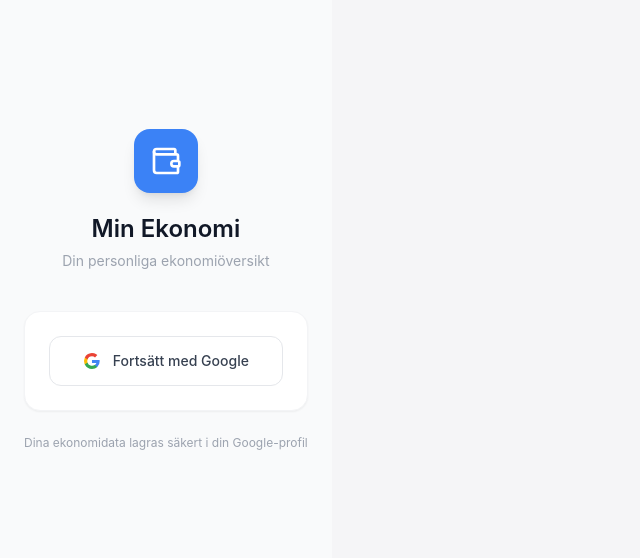
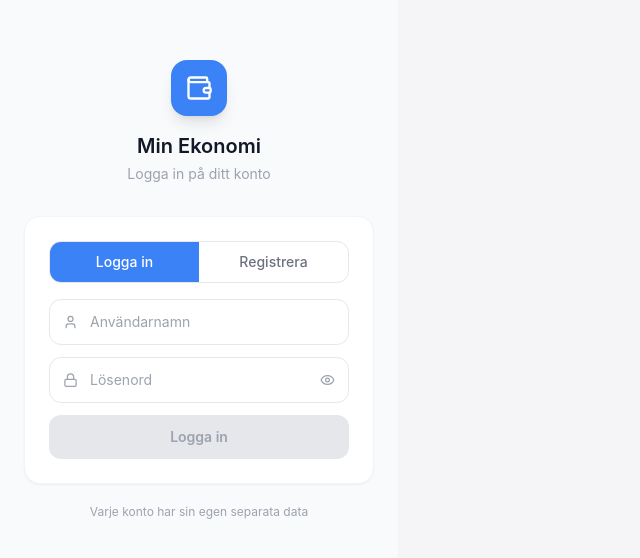
Before and after one commit to frjtyzn8m5-coder/min-ekonomi, a React (Vite) app: page / in a window 1280 px wide. Shown: the part 110-668 px from the top of the page, without its empty margins (0-640 px from the left). Built offline with nearby package versions, Linux system fonts and the light colour scheme; no server answers; a web font is replaced by a local one.

Commit message:
feat: username/password auth, replace Google sign-in

```diff
--- a/src/components/layout/Sidebar.tsx
+++ b/src/components/layout/Sidebar.tsx
@@ -78,7 +78,7 @@ export default function Sidebar({ isOpen, onClose }: SidebarProps) {
       {/* Footer */}
       <div className="px-4 py-4 border-t border-gray-100 space-y-1">
         {user && (
-          <p className="text-[11px] text-gray-400 px-3 truncate">{user.email}</p>
+          <p className="text-[11px] text-gray-400 px-3 truncate">{user.email?.replace('@min-ekonomi.app', '')}</p>
         )}
         <button
           onClick={logout}
--- a/src/lib/firebase.ts
+++ b/src/lib/firebase.ts
@@ -1,6 +1,6 @@
 import { initializeApp } from 'firebase/app';
 import { getFirestore } from 'firebase/firestore';
-import { getAuth, GoogleAuthProvider } from 'firebase/auth';
+import { getAuth } from 'firebase/auth';
 
 const firebaseConfig = {
   apiKey:     import.meta.env.VITE_FIREBASE_API_KEY,
@@ -9,7 +9,6 @@ const firebaseConfig = {
   appId:      import.meta.env.VITE_FIREBASE_APP_ID,
 };
 
-export const app      = initializeApp(firebaseConfig);
-export const db       = getFirestore(app);
-export const auth     = getAuth(app);
-export const provider = new GoogleAuthProvider();
+export const app  = initializeApp(firebaseConfig);
+export const db   = getFirestore(app);
+export const auth = getAuth(app);
--- a/src/pages/Login.tsx
+++ b/src/pages/Login.tsx
@@ -1,9 +1,31 @@
+import { useState } from 'react';
 import { useAuthStore } from '../store/useAuthStore';
-import { Wallet } from 'lucide-react';
-import { motion } from 'framer-motion';
+import { Wallet, User, Lock, Eye, EyeOff } from 'lucide-react';
+import { motion, AnimatePresence } from 'framer-motion';
 
 export default function Login() {
-  const { login } = useAuthStore();
+  const { login, register, error, clearError } = useAuthStore();
+  const [mode, setMode] = useState<'login' | 'register'>('login');
+  const [username, setUsername] = useState('');
+  const [password, setPassword] = useState('');
+  const [showPw, setShowPw] = useState(false);
+  const [loading, setLoading] = useState(false);
+
+  const switchMode = () => { setMode(m => m === 'login' ? 'register' : 'login'); clearError(); };
+
+  const handleSubmit = async (e: React.FormEvent) => {
+    e.preventDefault();
+    if (!username.trim() || !password) return;
+    setLoading(true);
+    try {
+      if (mode === 'login') await login(username, password);
+      else await register(username, password);
+    } catch {
+      // error is set in store
+    } finally {
+      setLoading(false);
+    }
+  };
 
   return (
     <div className="min-h-screen bg-gray-50 flex items-center justify-center p-6">
@@ -13,31 +35,82 @@ export default function Login() {
         transition={{ duration: 0.3 }}
         className="w-full max-w-sm"
       >
-        <div className="flex flex-col items-center mb-10">
-          <div className="w-16 h-16 rounded-2xl bg-blue-500 flex items-center justify-center shadow-lg mb-5">
-            <Wallet size={32} className="text-white" />
+        {/* Logo */}
+        <div className="flex flex-col items-center mb-8">
+          <div className="w-14 h-14 rounded-2xl bg-blue-500 flex items-center justify-center shadow-lg mb-4">
+            <Wallet size={28} className="text-white" />
           </div>
-          <h1 className="text-2xl font-semibold text-gray-900">Min Ekonomi</h1>
-          <p className="text-sm text-gray-400 mt-1.5">Din personliga ekonomiöversikt</p>
+          <h1 className="text-xl font-semibold text-gray-900">Min Ekonomi</h1>
+          <p className="text-sm text-gray-400 mt-1">
+            {mode === 'login' ? 'Logga in på ditt konto' : 'Skapa ett nytt konto'}
+          </p>
         </div>
 
-        <div className="bg-white rounded-2xl border border-gray-100 shadow-sm p-6">
-          <button
-            onClick={() => login()}
-            className="w-full flex items-center justify-center gap-3 py-3.5 px-4 rounded-xl border border-gray-200 hover:bg-gray-50 transition-colors text-sm font-medium text-gray-700"
-          >
-            <svg width="18" height="18" viewBox="0 0 18 18">
-              <path fill="#4285F4" d="M16.51 8H8.98v3h4.3c-.18 1-.74 1.48-1.6 2.04v2.01h2.6a7.8 7.8 0 0 0 2.38-5.88c0-.57-.05-.66-.15-1.18Z"/>
-              <path fill="#34A853" d="M8.98 17c2.16 0 3.97-.72 5.3-1.94l-2.6-2a4.8 4.8 0 0 1-7.18-2.54H1.83v2.07A8 8 0 0 0 8.98 17Z"/>
-              <path fill="#FBBC05" d="M4.5 10.52a4.8 4.8 0 0 1 0-3.04V5.41H1.83a8 8 0 0 0 0 7.18l2.67-2.07Z"/>
-              <path fill="#EA4335" d="M8.98 4.18c1.17 0 2.23.4 3.06 1.2l2.3-2.3A8 8 0 0 0 1.83 5.4L4.5 7.49a4.77 4.77 0 0 1 4.48-3.31Z"/>
-            </svg>
-            Fortsätt med Google
-          </button>
+        <div className="bg-white rounded-2xl border border-gray-100 shadow-sm p-6 space-y-4">
+          {/* Mode tabs */}
+          <div className="flex rounded-xl border border-gray-200 overflow-hidden text-sm font-medium">
+            {(['login', 'register'] as const).map(m => (
+              <button key={m} onClick={() => { setMode(m); clearError(); }}
+                className={`flex-1 py-2.5 transition-colors ${
+                  mode === m ? 'bg-blue-500 text-white' : 'text-gray-500 hover:bg-gray-50'
+                }`}>
+                {m === 'login' ? 'Logga in' : 'Registrera'}
+              </button>
+            ))}
+          </div>
+
+          <form onSubmit={handleSubmit} className="space-y-3">
+            {/* Username */}
+            <div className="relative">
+              <User size={15} className="absolute left-3.5 top-1/2 -translate-y-1/2 text-gray-400" />
+              <input
+                type="text"
+                value={username}
+                onChange={e => setUsername(e.target.value)}
+                placeholder="Användarnamn"
+                autoComplete="username"
+                className="w-full pl-10 pr-4 py-3 rounded-xl border border-gray-200 text-sm outline-none focus:border-blue-400 focus:ring-2 focus:ring-blue-100"
+              />
+            </div>
+
+            {/* Password */}
+            <div className="relative">
+              <Lock size={15} className="absolute left-3.5 top-1/2 -translate-y-1/2 text-gray-400" />
+              <input
+                type={showPw ? 'text' : 'password'}
+                value={password}
+                onChange={e => setPassword(e.target.value)}
+                placeholder={mode === 'register' ? 'Lösenord (minst 6 tecken)' : 'Lösenord'}
+                autoComplete={mode === 'login' ? 'current-password' : 'new-password'}
+                className="w-full pl-10 pr-10 py-3 rounded-xl border border-gray-200 text-sm outline-none focus:border-blue-400 focus:ring-2 focus:ring-blue-100"
+              />
+              <button type="button" onClick={() => setShowPw(v => !v)}
+                className="absolute right-3.5 top-1/2 -translate-y-1/2 text-gray-400 hover:text-gray-600">
+                {showPw ? <EyeOff size={15} /> : <Eye size={15} />}
+              </button>
+            </div>
+
+            {/* Error */}
+            <AnimatePresence>
+              {error && (
+                <motion.p initial={{ opacity: 0, height: 0 }} animate={{ opacity: 1, height: 'auto' }}
+                  exit={{ opacity: 0, height: 0 }}
+                  className="text-xs text-red-500 bg-red-50 rounded-lg px-3 py-2">
+                  {error}
+                </motion.p>
+              )}
+            </AnimatePresence>
+
+            <button type="submit" disabled={loading || !username.trim() || !password}
+              className="w-full py-3 bg-blue-500 hover:bg-blue-600 disabled:bg-gray-200 disabled:text-gray-400 text-white text-sm font-semibold rounded-xl transition-colors flex items-center justify-center gap-2">
+              {loading && <span className="w-4 h-4 border-2 border-white border-t-transparent rounded-full animate-spin" />}
+              {mode === 'login' ? 'Logga in' : 'Skapa konto'}
+            </button>
+          </form>
         </div>
 
-        <p className="text-center text-xs text-gray-400 mt-6">
-          Dina ekonomidata lagras säkert i din Google-profil
+        <p className="text-center text-xs text-gray-400 mt-5">
+          Varje konto har sin egen separata data
         </p>
       </motion.div>
     </div>
--- a/src/store/useAuthStore.ts
+++ b/src/store/useAuthStore.ts
@@ -1,50 +1,100 @@
 import { create } from 'zustand';
-import { persist } from 'zustand/middleware';
-import { onAuthStateChanged, signInWithPopup, signOut, type User } from 'firebase/auth';
-import { auth, provider } from '../lib/firebase';
+import {
+  onAuthStateChanged,
+  signInWithEmailAndPassword,
+  createUserWithEmailAndPassword,
+  signOut,
+  type User,
+} from 'firebase/auth';
+import { auth } from '../lib/firebase';
 import { loadTransactions, loadImports, loadBudgets, loadAssets, loadDebts } from '../lib/db';
 import { useStore } from './useStore';
+
+// Internally we append this domain so Firebase is happy with "email" format
+const DOMAIN = '@min-ekonomi.app';
+const toEmail = (username: string) => username.toLowerCase().trim() + DOMAIN;
 
 interface AuthState {
   user: User | null;
   loading: boolean;
+  error: string | null;
   initAuth: () => void;
-  login: () => Promise<void>;
+  login: (username: string, password: string) => Promise<void>;
+  register: (username: string, password: string) => Promise<void>;
   logout: () => Promise<void>;
+  clearError: () => void;
+}
+
+async function loadUserData(uid: string) {
+  const [txs, imports, budgets, assets, debts] = await Promise.all([
+    loadTransactions(uid),
+    loadImports(uid),
+    loadBudgets(uid),
+    loadAssets(uid),
+    loadDebts(uid),
+  ]);
+  const store = useStore.getState();
+  if (txs.length)     store.setFirebaseTransactions(txs);
+  if (imports.length) store.setImportBatches(imports);
+  if (budgets.length) store.setFirebaseBudgets(budgets);
+  if (assets.length)  store.setFirebaseAssets(assets);
+  if (debts.length)   store.setFirebaseDebts(debts);
 }
 
 export const useAuthStore = create<AuthState>()((set) => ({
   user: null,
   loading: true,
+  error: null,
 
   initAuth: () => {
     onAuthStateChanged(auth, async (user) => {
       set({ user, loading: false });
-      if (user) {
-        // Load all data from Firestore
-        const [txs, imports, budgets, assets, debts] = await Promise.all([
-          loadTransactions(user.uid),
-          loadImports(user.uid),
-          loadBudgets(user.uid),
-          loadAssets(user.uid),
-          loadDebts(user.uid),
-        ]);
-        const store = useStore.getState();
-        if (txs.length)     store.setFirebaseTransactions(txs);
-        if (imports.length) store.setImportBatches(imports);
-        if (budgets.length) store.setFirebaseBudgets(budgets);
-        if (assets.length)  store.setFirebaseAssets(assets);
-        if (debts.length)   store.setFirebaseDebts(debts);
-      }
+      if (user) await loadUserData(user.uid);
     });
   },
 
-  login: async () => {
-    await signInWithPopup(auth, provider);
+  login: async (username, password) => {
+    set({ error: null });
+    try {
+      await signInWithEmailAndPassword(auth, toEmail(username), password);
+    } catch (e: any) {
+      const msg =
+        e.code === 'auth/invalid-credential' ? 'Fel användarnamn eller lösenord.' :
+        e.code === 'auth/user-not-found'      ? 'Användaren finns inte.' :
+        e.code === 'auth/wrong-password'      ? 'Fel lösenord.' :
+        e.code === 'auth/too-many-requests'   ? 'För många försök. Vänta en stund.' :
+        'Inloggning misslyckades.';
+      set({ error: msg });
+      throw e;
+    }
+  },
+
+  register: async (username, password) => {
+    set({ error: null });
+    try {
+      await createUserWithEmailAndPassword(auth, toEmail(username), password);
+    } catch (e: any) {
+      const msg =
+        e.code === 'auth/email-already-in-use' ? 'Användarnamnet är redan taget.' :
+        e.code === 'auth/weak-password'         ? 'Lösenordet måste vara minst 6 tecken.' :
+        e.code === 'auth/invalid-email'         ? 'Ogiltigt användarnamn.' :
+        'Registrering misslyckades.';
+      set({ error: msg });
+      throw e;
+    }
   },
 
   logout: async () => {
     await signOut(auth);
+    // Clear local data on logout
+    const store = useStore.getState();
+    store.setFirebaseTransactions([]);
+    store.setFirebaseBudgets([]);
+    store.setFirebaseAssets([]);
+    store.setFirebaseDebts([]);
+    store.setImportBatches([]);
     set({ user: null });
   },
+
+  clearError: () => set({ error: null }),
 }));
```
